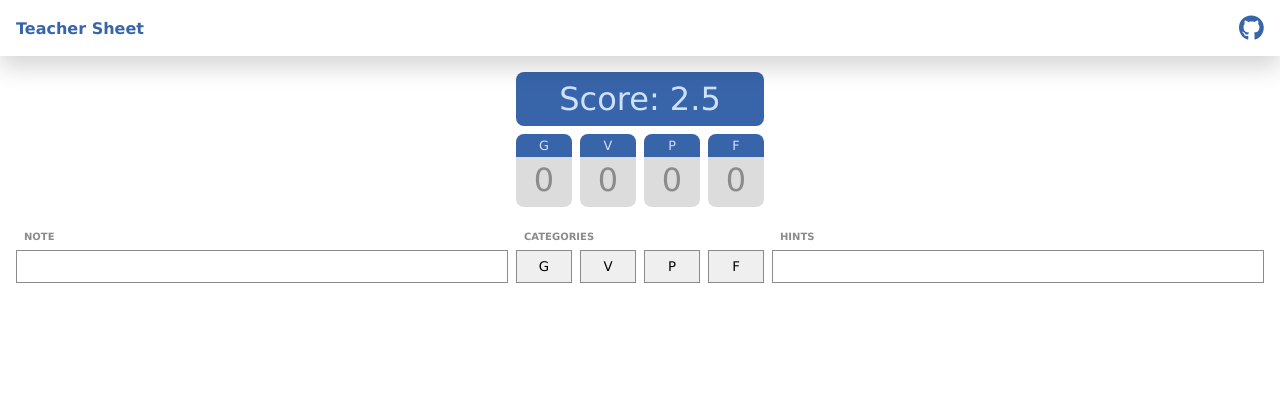
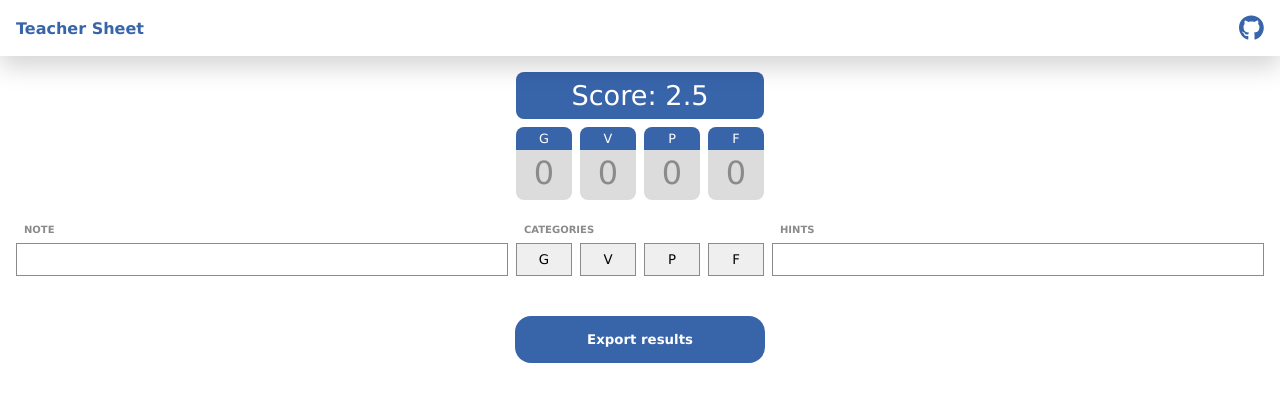
Before and after one commit to thiagoarantes/teacherSheet, a Vue app: page / in a window 1280 px wide. Shown: the top 402 px of the page. Built offline with nearby package versions, Linux system fonts and the light colour scheme.

Commit message:
Lots of design updates

```diff
--- a/package.json
+++ b/package.json
@@ -17,6 +17,7 @@
     "@fortawesome/free-regular-svg-icons": "^6.4.0",
     "@fortawesome/free-solid-svg-icons": "^6.4.0",
     "@fortawesome/vue-fontawesome": "^3.0.3",
+    "html2pdf.js": "^0.10.1",
     "vue": "^3.2.47"
   },
   "devDependencies": {
--- a/src/components/Sheet.vue
+++ b/src/components/Sheet.vue
@@ -1,4 +1,5 @@
 <script lang="ts">
+import html2pdf from "html2pdf.js";
 import SheetLine from "./SheetLine.vue";
 import { categories } from "../utils";
 
@@ -67,12 +68,19 @@ export default {
           break;
       }
     },
+    exportToPDF() {
+      html2pdf(document.querySelector(".sheet"), {
+        margin: 1,
+        filename: "correction-result.pdf",
+      });
+    },
   },
 };
 </script>
 
 <template>
   <div class="sheet">
+    <div class="header">
       <div class="score">Score: {{ score }}</div>
       <div class="points">
         <div class="point" title="Grammar">
@@ -92,6 +100,7 @@ export default {
           <div>{{ totalF }}</div>
         </div>
       </div>
+    </div>
     <div class="title">
       <div>NOTE</div>
       <div>CATEGORIES</div>
@@ -106,6 +115,9 @@ export default {
       @new-line="addNewLine"
     />
   </div>
+  <div class="footer">
+    <button class="button" @click="exportToPDF">Export results</button>
+  </div>
 </template>
 
 <style scoped lang="scss">
@@ -113,13 +125,21 @@ export default {
   padding: calc(var(--space-7) + var(--space-2)) var(--space-2) var(--space-2);
 }
 
+.header {
+  display: flex;
+  gap: var(--space-1);
+  padding-bottom: var(--space-3);
+  justify-content: center;
+  align-items: stretch;
+}
+
 .score {
-  width: 248px;
-  margin: 0 auto var(--space-1);
+  display: flex;
+  align-items: center;
   background-color: var(--primary500);
   border-radius: var(--space-1);
-  color: var(--primary100);
-  font-size: 2rem;
+  color: var(--neutral100);
+  font-size: 1.7rem;
   padding: var(--space-1);
   text-align: center;
 }
@@ -127,9 +147,7 @@ export default {
 .points {
   display: flex;
   gap: var(--space-1);
-  margin: 0 auto;
   width: fit-content;
-  padding-bottom: var(--space-3);
 
   .point {
     width: var(--space-7);
@@ -137,7 +155,7 @@ export default {
 
     :first-child {
       background-color: var(--primary500);
-      color: var(--primary100);
+      color: var(--neutral100);
       border-radius: var(--space-1) var(--space-1) 0 0;
       font-size: 0.8rem;
       padding: var(--space-0-5);
@@ -157,7 +175,40 @@ export default {
   display: none;
 }
 
+.footer {
+  position: absolute;
+  bottom: 0;
+  left: 0;
+  right: 0;
+  padding: var(--space-2);
+
+  .button {
+    width: 100%;
+    padding: var(--space-2);
+    border-radius: var(--space-2);
+    background-color: var(--primary500);
+    border: none;
+    color: var(--neutral100);
+    font-weight: bold;
+  }
+}
+
 @media (min-width: 769px) {
+  .header {
+    display: block;
+    height: max-content;
+  }
+
+  .score {
+    display: block;
+    width: 248px;
+    margin: 0 auto var(--space-1);
+  }
+
+  .points {
+    margin: 0 auto;
+  }
+
   .title {
     display: grid;
     grid-gap: var(--space-1);
@@ -173,5 +224,21 @@ export default {
       font-size: 10px;
     }
   }
+
+  .footer {
+    position: unset;
+    text-align: center;
+
+    .button {
+      width: unset;
+      width: 250px;
+    }
+  }
+}
+
+@media print {
+  button {
+    display: none;
+  }
 }
 </style>
--- /dev/null
+++ b/src/html2pdf.js.d.ts
@@ -0,0 +1 @@
+declare module "html2pdf.js";
```
Also changed, not shown: 1 other file (tests, documents, lock files or other folders). Lines whose indentation alone changed are shown as unchanged.
